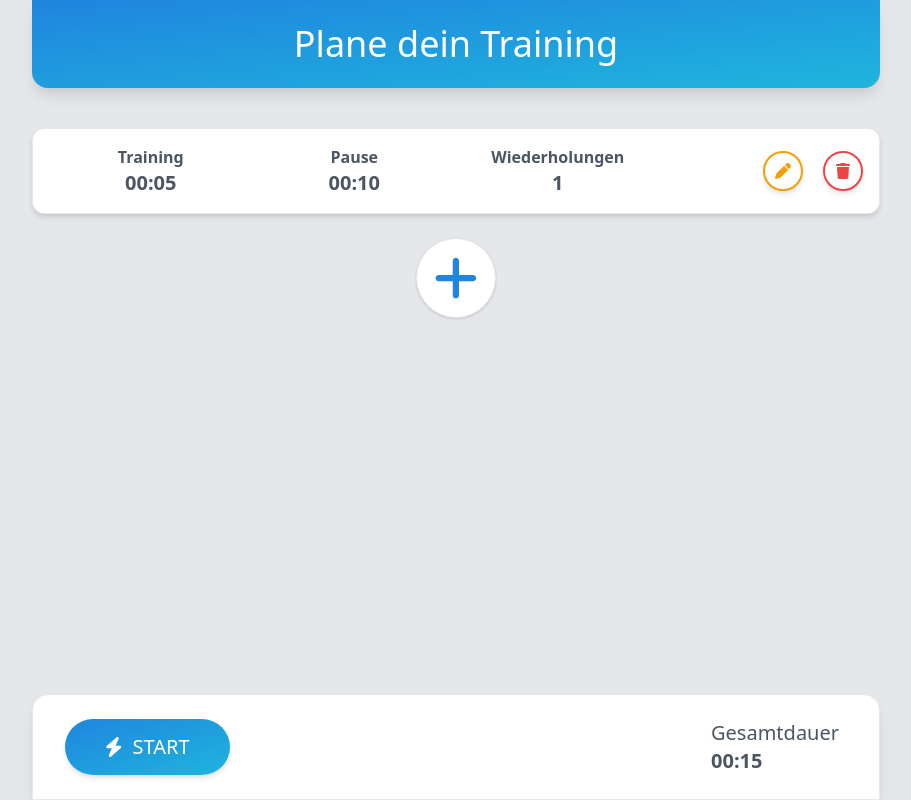
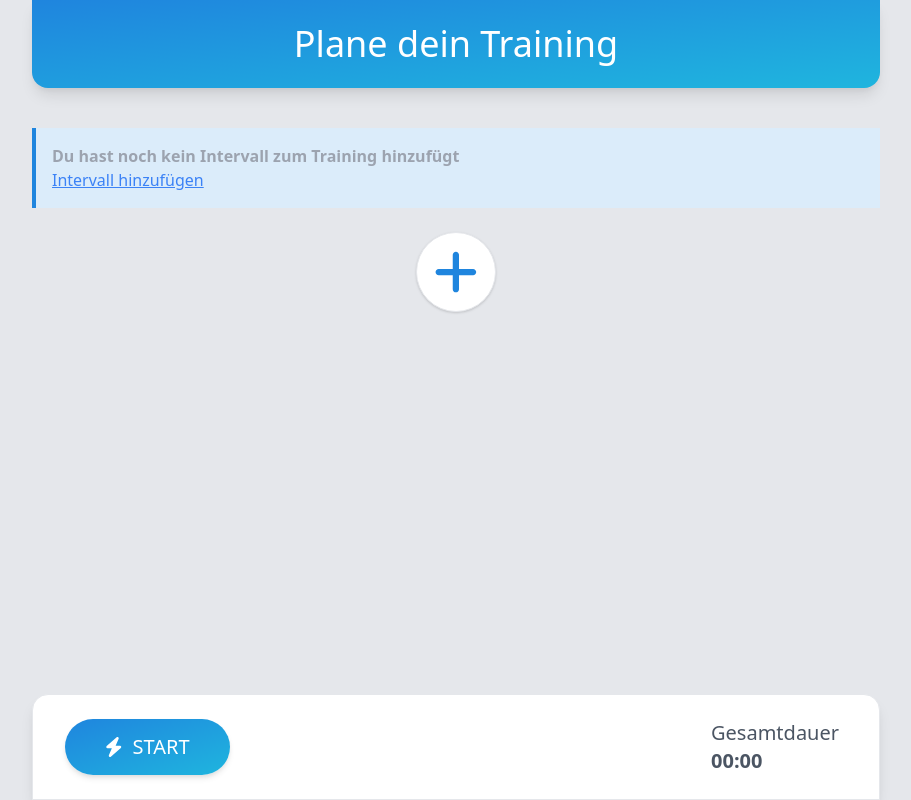
Before and after one commit to Leon-1207/dbv-timer, a Nuxt app: page / in a window 1280 px wide. Shown: the whole page, without its empty margins (184-1095 px from the left). Built offline with nearby package versions, Linux system fonts and the light colour scheme.

Commit message:
NEW: removed test interval

```diff
--- a/pages/index.vue
+++ b/pages/index.vue
@@ -204,13 +204,7 @@ export default {
       showDeleteIntervalDialog: false,
       newInterval: null,
       newIntervalTime: 0,
-      intervals: [
-        {
-          workTime: { minutes: 0, seconds: 5 },
-          restTime: { minutes: 0, seconds: 10 },
-          repetitions: 1,
-        }
-      ],
+      intervals: [],
       editIntervalCopy: null,
       editIntervalIndex: null,
       deleteIntervalIndex: null,
```
